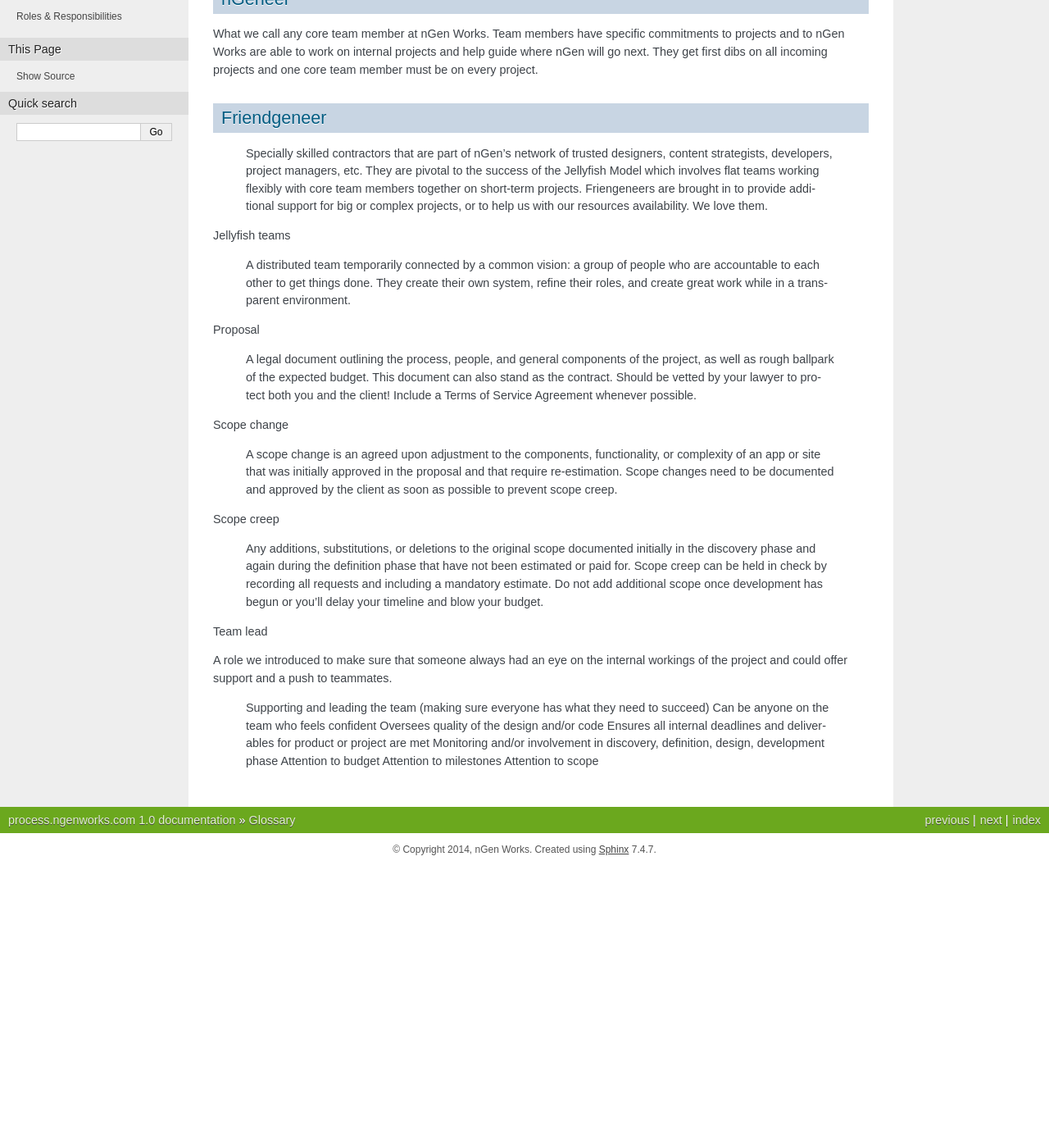
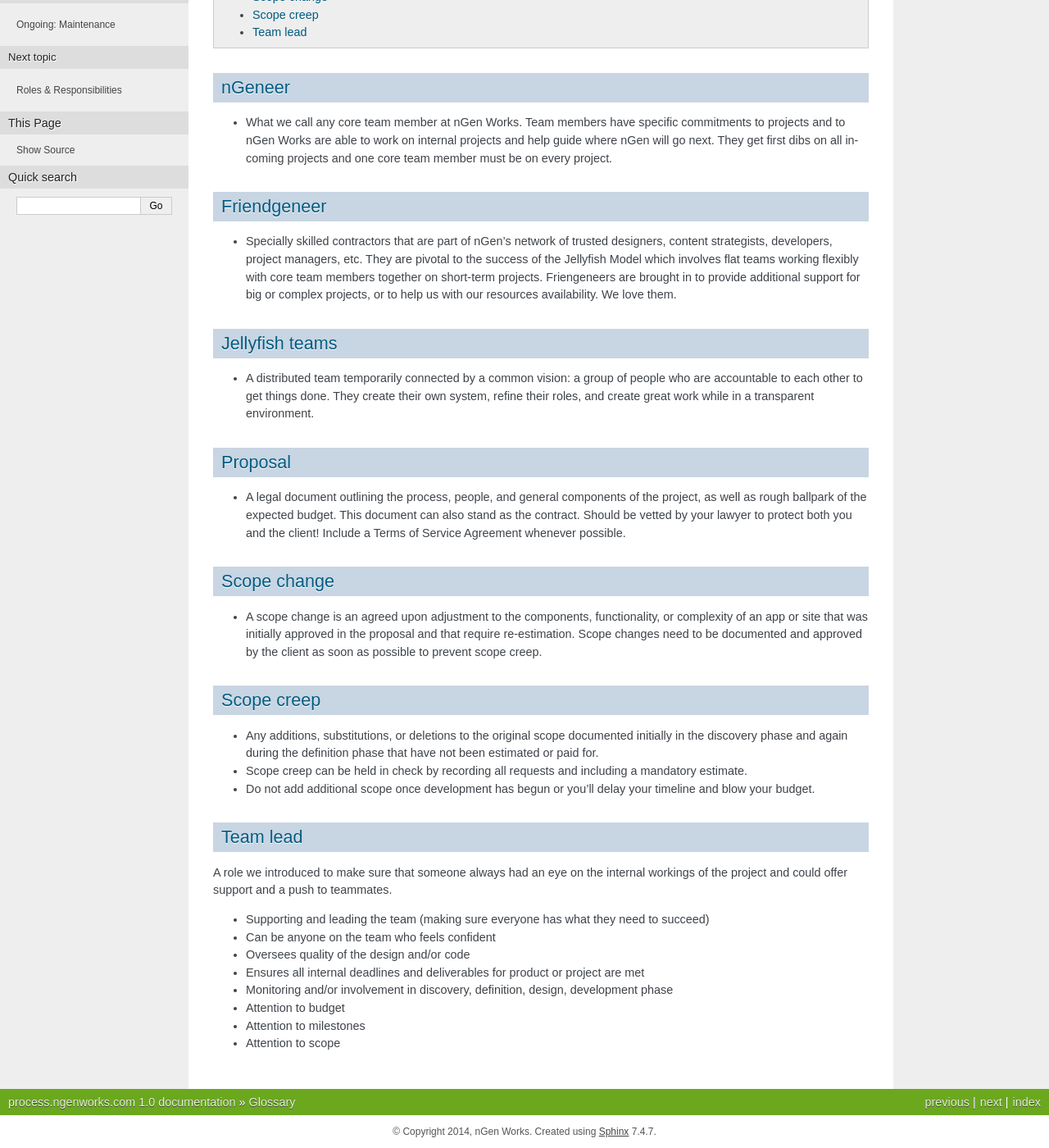
Before and after one commit to ngenworks/process.ngenworks.com, a Sphinx documentation site: the page built from docs/source/glossary.rst, in a window 1280 px wide and 1400 px high, scrolled down 268 px. Shown: the whole window at 82% size. Built offline with Sphinx 7.4.7, drawn with Linux system fonts in a browser that asks for light colours; before the commit the page ends 1324 px from its top, so only the background shows below that; some of the changed text lies outside the part shown.

Commit message:
Update glossary.rst

```diff
--- a/docs/source/glossary.rst
+++ b/docs/source/glossary.rst
@@ -11,41 +11,51 @@
 nGeneer
 -------
 
-What we call any core team member at nGen Works. Team members have specific commitments to projects and to nGen Works are able to work on internal projects and help guide where nGen will go next. They get first dibs on all incoming projects and one core team member must be on every project.
+* What we call any core team member at nGen Works. Team members have specific commitments to projects and to nGen Works are able to work on internal projects and help guide where nGen will go next. They get first dibs on all incoming projects and one core team member must be on every project.
 
 ------------
 Friendgeneer
 ------------
 
-    Specially skilled contractors that are part of nGen's network of trusted designers, content strategists, developers, project managers, etc. They are pivotal to the success of the Jellyfish Model which involves flat teams working flexibly with core team members together on short-term projects. Friengeneers are brought in to provide additional support for big or complex projects, or to help us with our resources availability. We love them.
+* Specially skilled contractors that are part of nGen's network of trusted designers, content strategists, developers, project managers, etc. They are pivotal to the success of the Jellyfish Model which involves flat teams working flexibly with core team members together on short-term projects. Friengeneers are brought in to provide additional support for big or complex projects, or to help us with our resources availability. We love them.
 
+---------------
 Jellyfish teams
+---------------
 
-    A distributed team temporarily connected by a common vision: a group of people who are accountable to each other to get things done. They create their own system, refine their roles, and create great work while in a transparent environment.
+* A distributed team temporarily connected by a common vision: a group of people who are accountable to each other to get things done. They create their own system, refine their roles, and create great work while in a transparent environment.
 
+--------
 Proposal
+--------
 
-    A legal document outlining the process, people, and general components of the project, as well as rough ballpark of the expected budget. This document can also stand as the contract. Should be vetted by your lawyer to protect both you and the client! Include a Terms of Service Agreement whenever possible.
+* A legal document outlining the process, people, and general components of the project, as well as rough ballpark of the expected budget. This document can also stand as the contract. Should be vetted by your lawyer to protect both you and the client! Include a Terms of Service Agreement whenever possible.
 
+------------
 Scope change
+------------
 
-    A scope change is an agreed upon adjustment to the components, functionality, or complexity of an app or site that was initially approved in the proposal and that require re-estimation. Scope changes need to be documented and approved by the client as soon as possible to prevent scope creep.
+* A scope change is an agreed upon adjustment to the components, functionality, or complexity of an app or site that was initially approved in the proposal and that require re-estimation. Scope changes need to be documented and approved by the client as soon as possible to prevent scope creep.
 
+-----------
 Scope creep
+-----------
 
-    Any additions, substitutions, or deletions to the original scope documented initially in the discovery phase and again during the definition phase that have not been estimated or paid for.
-    Scope creep can be held in check by recording all requests and including a mandatory estimate.
-    Do not add additional scope once development has begun or you'll delay your timeline and blow your budget.
+* Any additions, substitutions, or deletions to the original scope documented initially in the discovery phase and again during the definition phase that have not been estimated or paid for.
+* Scope creep can be held in check by recording all requests and including a mandatory estimate.
+* Do not add additional scope once development has begun or you'll delay your timeline and blow your budget.
 
+---------
 Team lead
+---------
 
 A role we introduced to make sure that someone always had an eye on the internal workings of the project and could offer support and a push to teammates.
 
-    Supporting and leading the team (making sure everyone has what they need to succeed)
-    Can be anyone on the team who feels confident
-    Oversees quality of the design and/or code
-    Ensures all internal deadlines and deliverables for product or project are met
-    Monitoring and/or involvement in discovery, definition, design, development phase
-    Attention to budget
-    Attention to milestones
-    Attention to scope
+* Supporting and leading the team (making sure everyone has what they need to succeed)
+* Can be anyone on the team who feels confident
+* Oversees quality of the design and/or code
+* Ensures all internal deadlines and deliverables for product or project are met
+* Monitoring and/or involvement in discovery, definition, design, development phase
+* Attention to budget
+* Attention to milestones
+* Attention to scope
```
